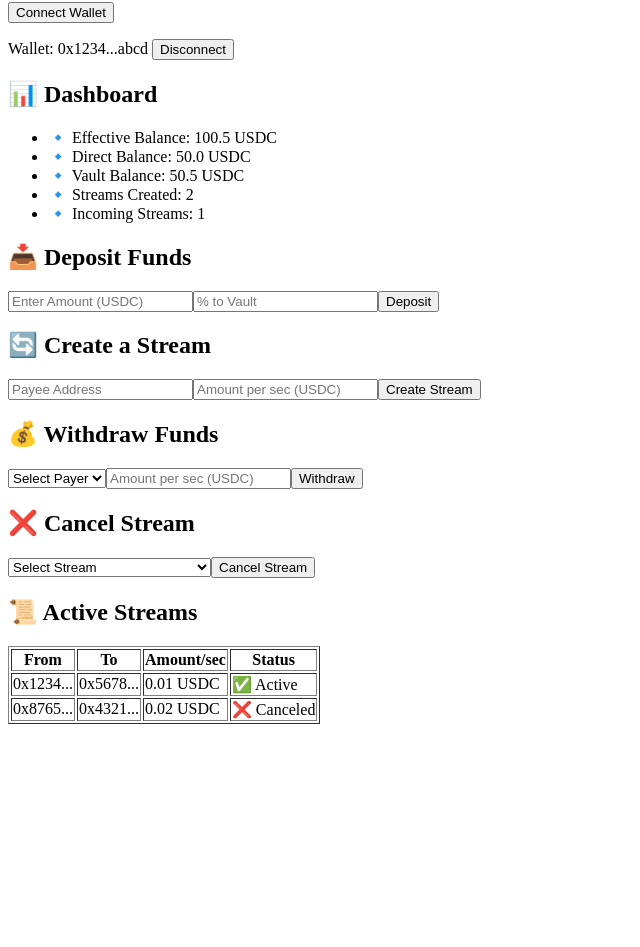
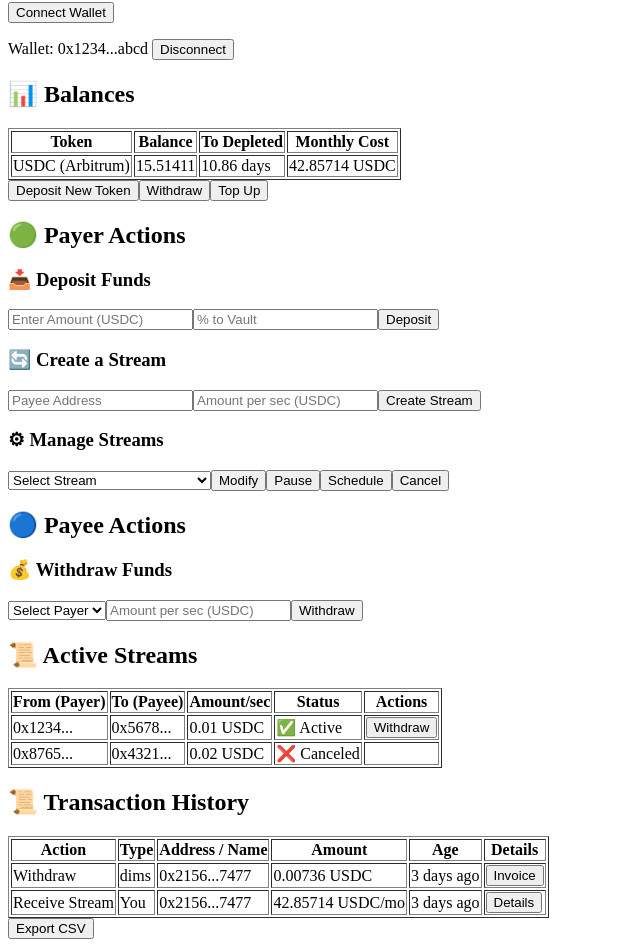
Before and after one commit to scholarstream/interface, a React (Vite) app: page / in a window 1280 px wide. Shown: the part 79-1026 px from the top of the page, without its empty margins (0-640 px from the left). Before the commit the page ends 811 px from the top, so only its background shows below. Built offline with nearby package versions, Linux system fonts and the light colour scheme.

Commit message:
feat: dummy page

```diff
--- a/src/App.tsx
+++ b/src/App.tsx
@@ -1,63 +1,77 @@
 function App() {
   return (
     <div>
-      {/* Header */}
-      <h1>🎓 ScholarStream UI</h1>
-
-      {/* Wallet Connection */}
+      {/* Header & Wallet */}
+      <h1>🎓 ScholarStream</h1>
       <button>Connect Wallet</button>
       <p>Wallet: 0x1234...abcd <button>Disconnect</button></p>
 
-      {/* Dashboard */}
-      <h2>📊 Dashboard</h2>
-      <ul>
-        <li>🔹 Effective Balance: 100.5 USDC</li>
-        <li>🔹 Direct Balance: 50.0 USDC</li>
-        <li>🔹 Vault Balance: 50.5 USDC</li>
-        <li>🔹 Streams Created: 2</li>
-        <li>🔹 Incoming Streams: 1</li>
-      </ul>
+      {/* Balances Section */}
+      <h2>📊 Balances</h2>
+      <table border={1}>
+        <thead>
+          <tr>
+            <th>Token</th>
+            <th>Balance</th>
+            <th>To Depleted</th>
+            <th>Monthly Cost</th>
+          </tr>
+        </thead>
+        <tbody>
+          <tr>
+            <td>USDC (Arbitrum)</td>
+            <td>15.51411</td>
+            <td>10.86 days</td>
+            <td>42.85714 USDC</td>
+          </tr>
+        </tbody>
+      </table>
+      <button>Deposit New Token</button>
+      <button>Withdraw</button>
+      <button>Top Up</button>
 
-      {/* Deposit Funds */}
-      <h2>📥 Deposit Funds</h2>
+      {/* Payer Actions */}
+      <h2>🟢 Payer Actions</h2>
+      <h3>📥 Deposit Funds</h3>
       <input type="text" placeholder="Enter Amount (USDC)" />
       <input type="text" placeholder="% to Vault" />
       <button>Deposit</button>
 
-      {/* Create a Stream */}
-      <h2>🔄 Create a Stream</h2>
+      <h3>🔄 Create a Stream</h3>
       <input type="text" placeholder="Payee Address" />
       <input type="text" placeholder="Amount per sec (USDC)" />
       <button>Create Stream</button>
 
-      {/* Withdraw Funds */}
-      <h2>💰 Withdraw Funds</h2>
+      <h3>⚙ Manage Streams</h3>
+      <select>
+        <option>Select Stream</option>
+        <option value="0xRecipient1">0xRecipient1 - 0.01 USDC/sec</option>
+      </select>
+      <button>Modify</button>
+      <button>Pause</button>
+      <button>Schedule</button>
+      <button>Cancel</button>
+
+      {/* Payee Actions */}
+      <h2>🔵 Payee Actions</h2>
+      <h3>💰 Withdraw Funds</h3>
       <select>
         <option>Select Payer</option>
         <option value="0xPayer1">0xPayer1</option>
-        <option value="0xPayer2">0xPayer2</option>
       </select>
       <input type="text" placeholder="Amount per sec (USDC)" />
       <button>Withdraw</button>
 
-      {/* Cancel Stream */}
-      <h2>❌ Cancel Stream</h2>
-      <select>
-        <option>Select Stream</option>
-        <option value="0xRecipient1">0xRecipient1 - 0.01 USDC/sec</option>
-        <option value="0xRecipient2">0xRecipient2 - 0.02 USDC/sec</option>
-      </select>
-      <button>Cancel Stream</button>
-
-      {/* Active Streams */}
+      {/* Shared Streams Table */}
       <h2>📜 Active Streams</h2>
       <table border={1}>
         <thead>
           <tr>
-            <th>From</th>
-            <th>To</th>
+            <th>From (Payer)</th>
+            <th>To (Payee)</th>
             <th>Amount/sec</th>
             <th>Status</th>
+            <th>Actions</th>
           </tr>
         </thead>
         <tbody>
@@ -66,15 +80,51 @@ function App() {
             <td>0x5678...</td>
             <td>0.01 USDC</td>
             <td>✅ Active</td>
+            <td><button>Withdraw</button></td>
           </tr>
           <tr>
             <td>0x8765...</td>
             <td>0x4321...</td>
             <td>0.02 USDC</td>
             <td>❌ Canceled</td>
+            <td></td>
           </tr>
         </tbody>
       </table>
+
+      {/* History Section */}
+      <h2>📜 Transaction History</h2>
+      <table border={1}>
+        <thead>
+          <tr>
+            <th>Action</th>
+            <th>Type</th>
+            <th>Address / Name</th>
+            <th>Amount</th>
+            <th>Age</th>
+            <th>Details</th>
+          </tr>
+        </thead>
+        <tbody>
+          <tr>
+            <td>Withdraw</td>
+            <td>dims</td>
+            <td>0x2156...7477</td>
+            <td>0.00736 USDC</td>
+            <td>3 days ago</td>
+            <td><button>Invoice</button></td>
+          </tr>
+          <tr>
+            <td>Receive Stream</td>
+            <td>You</td>
+            <td>0x2156...7477</td>
+            <td>42.85714 USDC/mo</td>
+            <td>3 days ago</td>
+            <td><button>Details</button></td>
+          </tr>
+        </tbody>
+      </table>
+      <button>Export CSV</button>
     </div>
   );
 }
```
